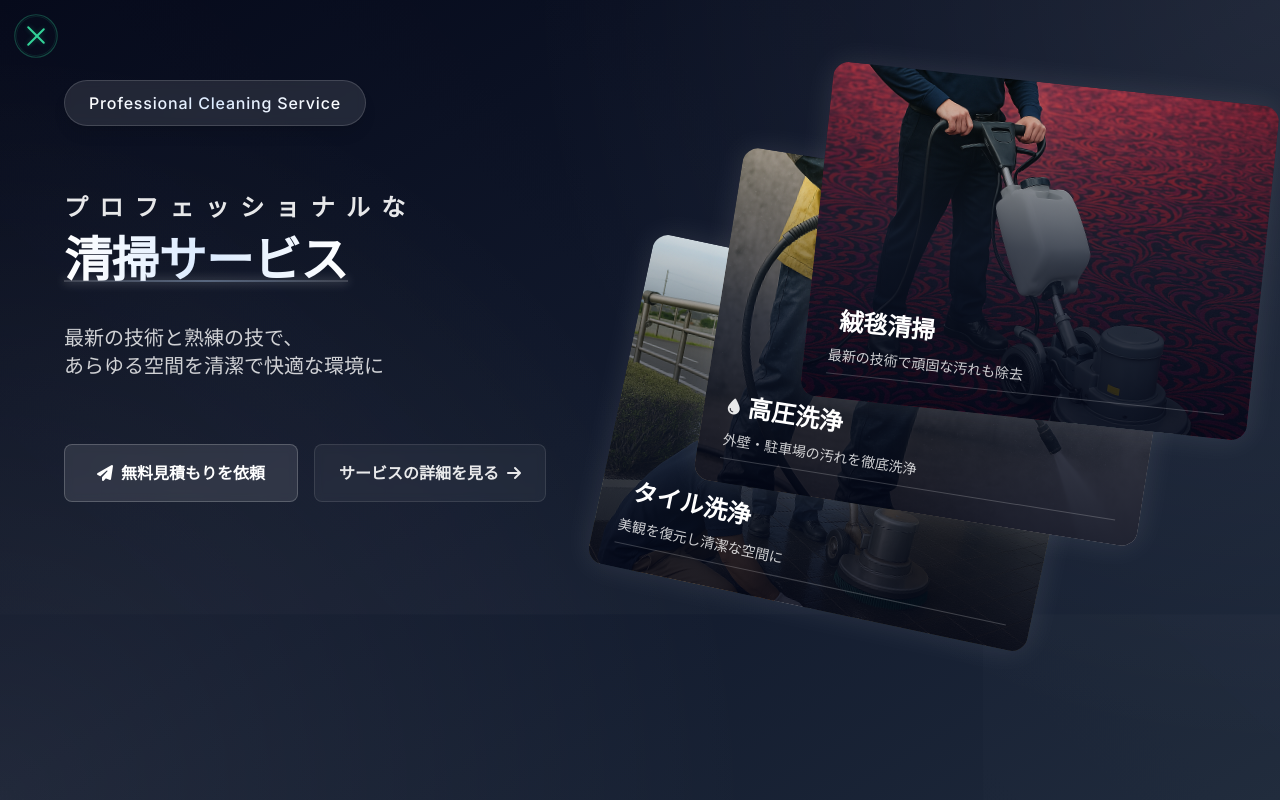
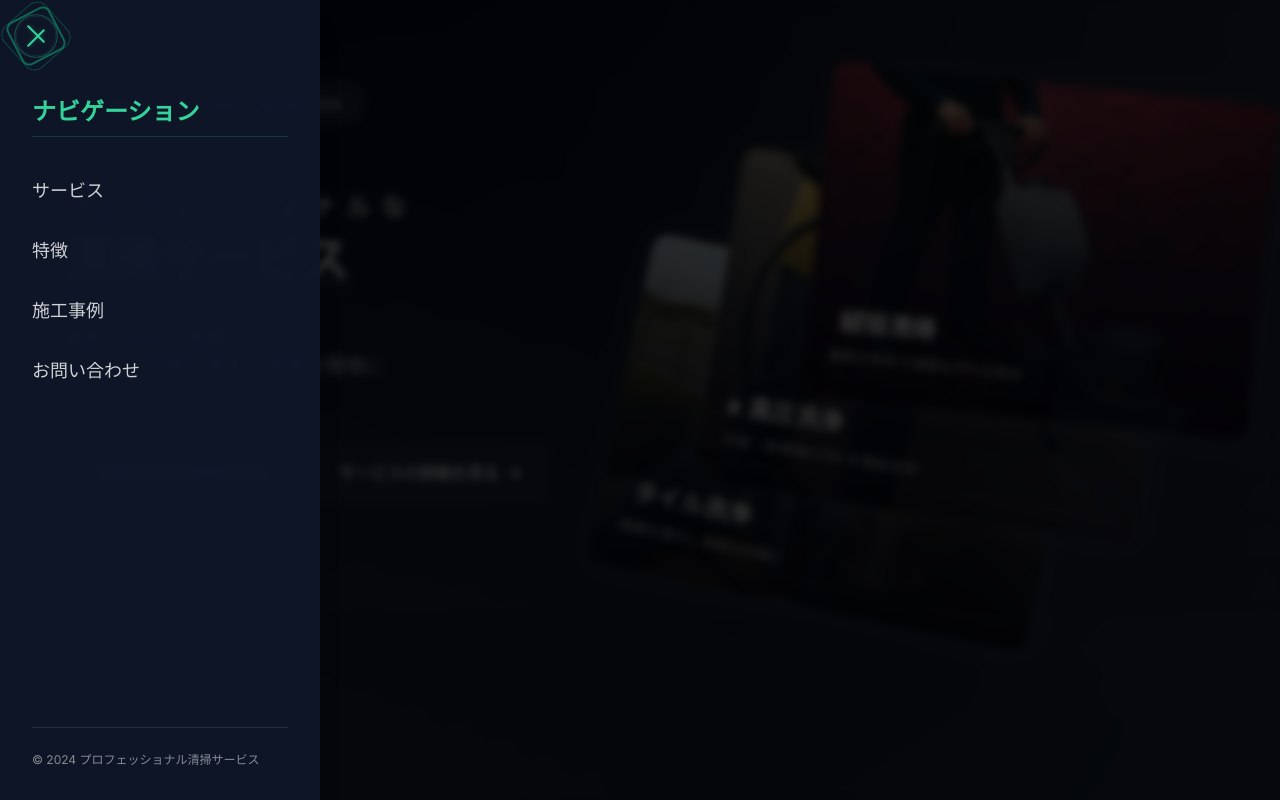
Before and after one commit to fura-1993/clean, a Next.js app: page / in a window 1280 px wide. Both pictures are taken after a click on the button "メニューを開閉". Shown: the top 800 px of the page. Built offline with nearby package versions, Linux system fonts and the light colour scheme.

Commit message:
Fix menu toggle and restore constant animations (lines and rotating frame)

```diff
--- a/src/components/Header/Header.tsx
+++ b/src/components/Header/Header.tsx
@@ -2,6 +2,13 @@ import React, { useState, useEffect } from 'react'
 import { motion, useAnimation, AnimatePresence } from 'framer-motion'
 import Link from 'next/link'
 import Image from 'next/image'
+
+const menuItems = [
+  { href: '#services', label: 'サービス' },
+  { href: '#features', label: '特徴' },
+  { href: '#works', label: '施工事例' },
+  { href: '#contact', label: 'お問い合わせ' }
+]
 
 export default function Header() {
   const [isScrolled, setIsScrolled] = useState(false)
@@ -11,12 +18,27 @@ export default function Header() {
   useEffect(() => {
     const handleScroll = () => {
       setIsScrolled(window.scrollY > 50)
+      if (window.scrollY <= 50) {
+        setIsMenuOpen(false); // Close menu when scrolling to top
+      }
     }
     window.addEventListener('scroll', handleScroll)
     return () => window.removeEventListener('scroll', handleScroll)
   }, [])
 
+  useEffect(() => {
+    if (isMenuOpen) {
+      document.body.style.overflow = 'hidden';
+    } else {
+      document.body.style.overflow = 'unset';
+    }
+    return () => {
+      document.body.style.overflow = 'unset';
+    };
+  }, [isMenuOpen]);
+
   return (
+    <>
       <header className={`fixed top-0 left-0 w-full z-50 transition-all duration-500 ${
         isScrolled ? 'bg-slate-900/95 backdrop-blur-sm shadow-[0_4px_30px_rgba(0,0,0,0.2)] py-2' : 'bg-transparent py-4'
       }`}>
@@ -48,16 +70,29 @@ export default function Header() {
           )}
         </AnimatePresence>
 
-      <div className="container mx-auto px-4">
+        <div className="container mx-auto px-4 relative">
           <div className="flex items-center justify-between">
-          {/* ハンバーガーメニュー */}
+            {/* ハンバーガーメニューボタン */}
             <button
               onClick={() => setIsMenuOpen(!isMenuOpen)}
-            className="relative z-10 group"
-            aria-label="メニュー"
+              className="relative z-[51] group" // z-index higher than header
+              aria-label="メニューを開閉"
+              aria-expanded={isMenuOpen}
             >
               <div className="relative w-10 h-10 flex items-center justify-center">
-              {/* サイバーパンク風の装飾リング */}
+                {/* Rotating Frame */}
+                <motion.div
+                  className="absolute inset-[-4px] border-2 border-emerald-500/50 rounded-lg"
+                  animate={{ rotate: 360 }}
+                  transition={{ duration: 10, repeat: Infinity, ease: "linear" }}
+                />
+                <motion.div
+                  className="absolute inset-[-8px] border border-emerald-500/30 rounded-xl"
+                   animate={{ rotate: -360 }}
+                   transition={{ duration: 15, repeat: Infinity, ease: "linear" }}
+                />
+
+                {/* Existing rings */}
                 <motion.div
                   className="absolute inset-0 rounded-full border border-emerald-400/30"
                   animate={{
@@ -85,29 +120,40 @@ export default function Header() {
                   }}
                 />
 
-              {/* メニューアイコン */}
-              <div className="relative w-6 h-5 flex flex-col justify-between">
-                {[...Array(3)].map((_, i) => (
+                {/* メニューアイコン Lines */}
+                <div className="relative w-6 h-5 flex flex-col justify-between items-center">
+                  {[0, 1, 2].map((i) => (
                     <motion.span
                       key={i}
                       className="block h-0.5 rounded-full bg-white shadow-[0_0_5px_rgba(52,211,153,0.5)] transform origin-center"
                       initial={false}
                       animate={isMenuOpen ? {
-                      rotate: i === 1 ? 0 : i === 0 ? 45 : -45,
-                      y: i === 1 ? 0 : i === 0 ? 8 : -8,
+                        rotate: i === 1 ? 0 : (i === 0 ? 45 : -45),
+                        y: i === 1 ? 0 : (i === 0 ? 7 : -7), // Adjusted y for spacing
                         width: i === 1 ? "0%" : "100%",
                         opacity: i === 1 ? 0 : 1,
                         backgroundColor: "rgb(52, 211, 153)",
                       } : {
                         rotate: 0,
                         y: 0,
-                      width: i === 1 ? "70%" : "100%",
+                        width: i === 1 ? "70%" : "100%", // Default state width
                         opacity: 1,
                         backgroundColor: "rgb(255, 255, 255)",
+                        // Add individual constant animation here
+                        x: [0, i === 0 ? -1 : (i === 1 ? 0 : 1), 0], // Subtle horizontal movement
+                        scaleX: [1, i === 1 ? 0.9 : 1.05, 1],       // Subtle scaling
                       }}
-                    transition={{
+                      transition={isMenuOpen ? {
                         duration: 0.3,
                         ease: "easeInOut"
+                      } : { // Transitions for constant animation
+                        x: { duration: 1.5 + i * 0.2, repeat: Infinity, ease: "easeInOut", repeatType: "mirror" },
+                        scaleX: { duration: 1.8 + i * 0.3, repeat: Infinity, ease: "easeInOut", repeatType: "mirror" },
+                        backgroundColor: { duration: 0.3 },
+                        rotate: { duration: 0.3 },
+                        y: { duration: 0.3 },
+                        width: { duration: 0.3 },
+                        opacity: { duration: 0.3 },
                       }}
                       style={{
                         boxShadow: "0 0 5px rgba(52, 211, 153, 0.3)",
@@ -255,5 +301,58 @@ export default function Header() {
           )}
         </AnimatePresence>
       </header>
+
+      {/* 開閉メニューパネル */}
+      <AnimatePresence>
+        {isMenuOpen && (
+          <>
+            {/* Overlay */}
+            <motion.div
+              initial={{ opacity: 0 }}
+              animate={{ opacity: 1 }}
+              exit={{ opacity: 0 }}
+              transition={{ duration: 0.5 }}
+              className="fixed inset-0 bg-black/80 backdrop-blur-sm z-40"
+              onClick={() => setIsMenuOpen(false)} // Close on overlay click
+            />
+
+            {/* Menu Content */}
+            <motion.div
+              initial={{ x: "-100%" }}
+              animate={{ x: 0 }}
+              exit={{ x: "-100%" }}
+              transition={{ duration: 0.5, ease: [0.22, 1, 0.36, 1] }} // Smooth cubic bezier
+              className="fixed top-0 left-0 h-full w-full max-w-xs bg-slate-900/95 shadow-xl z-[45] p-8 pt-24 flex flex-col" // z-index below button
+              aria-labelledby="menu-title"
+            >
+              <h2 id="menu-title" className="text-2xl font-bold text-emerald-400 mb-8 border-b border-emerald-400/20 pb-2">
+                ナビゲーション
+              </h2>
+              <nav>
+                <ul className="space-y-4">
+                  {menuItems.map((item) => (
+                    <li key={item.href}>
+                      <motion.a
+                        href={item.href}
+                        className="block text-lg text-white/80 hover:text-emerald-400 transition-colors duration-300 py-2 relative group"
+                        onClick={() => setIsMenuOpen(false)} // Close menu on link click
+                        whileHover={{ x: 5 }}
+                        transition={{ type: "spring", stiffness: 300 }}
+                      >
+                        {item.label}
+                        <span className="absolute left-0 bottom-0 h-[1px] w-0 group-hover:w-full bg-emerald-400 transition-all duration-300"></span>
+                      </motion.a>
+                    </li>
+                  ))}
+                </ul>
+              </nav>
+              <div className="mt-auto border-t border-white/10 pt-6">
+                 <p className="text-xs text-white/50">© 2024 プロフェッショナル清掃サービス</p>
+              </div>
+            </motion.div>
+          </>
+        )}
+      </AnimatePresence>
+    </>
   )
 }
```
Lines whose indentation alone changed are shown as unchanged.
